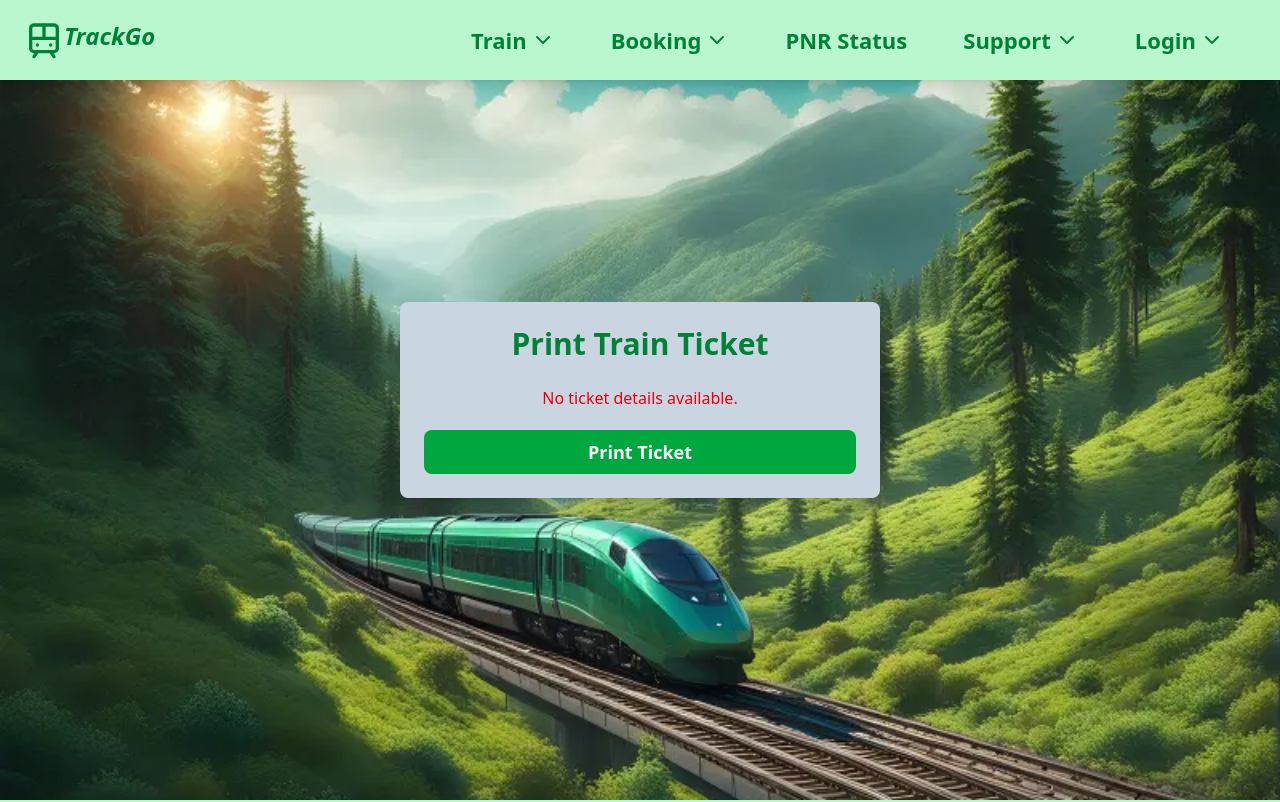
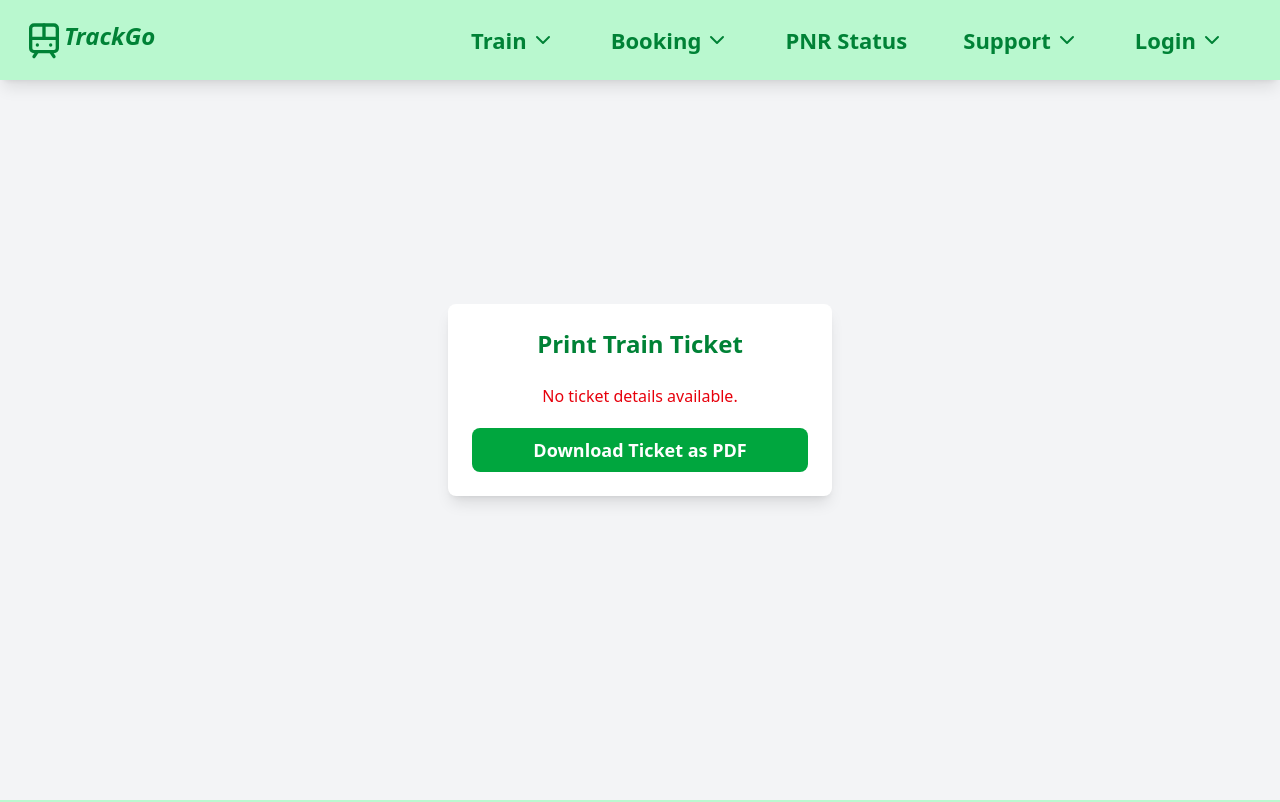
Before and after one commit to kiranmore2404/icp9.0-react-group-project-4, a React (Vite) app: page /print-train-ticket in a window 1280 px wide. Shown: the top 802 px of the page. Built offline with nearby package versions, Linux system fonts and the light colour scheme.

Commit message:
train ticket

```diff
--- a/src/views/Train/CancelTrainTicket.jsx
+++ b/src/views/Train/CancelTrainTicket.jsx
@@ -1,5 +1,5 @@
 import React, { useState } from 'react';
-import toast, {Toaster} from 'react-hot-toast';
+import toast, { Toaster } from 'react-hot-toast';
 import Background from "../../assets/images/bg12.webp";
 
 const CancelTrainTicketPage = () => {
@@ -17,20 +17,38 @@ const CancelTrainTicketPage = () => {
   };
 
   const handleCancel = () => {
-    if (ticketDetails.bookingId && ticketDetails.cancelReason) {
-      console.log("Canceling ticket for Booking ID:", ticketDetails.bookingId);
+    const storedTicket = localStorage.getItem("bookingDetails");
+
+    if (!ticketDetails.bookingId || !ticketDetails.cancelReason) {
+      toast.error("Please provide all the details.");
+      return;
+    }
+
+    if (!storedTicket) {
+      toast.error("No ticket found in storage.");
+      return;
+    }
+
+    const parsedTicket = JSON.parse(storedTicket);
+
+    if (parsedTicket.bookingID === ticketDetails.bookingId) {
+      localStorage.removeItem("bookingDetails");
       toast.success("Ticket Cancelled Successfully");
+
+      setTimeout(() => {
+        navigate("/");
+      }, 1000);
+
+      setTicketDetails({ bookingId: '', cancelReason: '' });
     } else {
-      toast.error("Please provide all the details.");
+      toast.error("Invalid Booking ID. No matching ticket found.");
     }
   };
 
   return (
     <div
       className="relative min-h-screen flex items-center justify-center bg-cover bg-center"
-        style={{
-          backgroundImage: `url(${Background})`,
-        }}
+      style={{ backgroundImage: `url(${Background})` }}
     >
       <div className="md:w-120 w-80 mx-auto p-6 bg-slate-300 rounded-lg shadow-lg mt-30 mb-10">
         <h1 className="md:text-3xl text-2xl font-bold text-center text-green-700 mb-6">Cancel Train Ticket</h1>
@@ -38,7 +56,6 @@ const CancelTrainTicketPage = () => {
           <div>
             <label className="block text-lg font-medium text-gray-600">Booking ID</label>
             <input
-            id="bookingId"
               type="text"
               name="bookingId"
               placeholder="Enter Booking ID"
@@ -50,7 +67,6 @@ const CancelTrainTicketPage = () => {
           <div>
             <label className="block text-lg font-medium text-gray-600">Reason for Cancellation</label>
             <textarea
-            id="cancelReason"
               name="cancelReason"
               placeholder="Enter cancellation reason"
               value={ticketDetails.cancelReason}
@@ -67,7 +83,7 @@ const CancelTrainTicketPage = () => {
             Cancel Ticket
           </button>
         </form>
-      <Toaster/>
+        <Toaster />
       </div>
     </div>
   );
--- a/src/views/Train/PrintTrainTickit.jsx
+++ b/src/views/Train/PrintTrainTickit.jsx
@@ -1,22 +1,10 @@
 import React, { useEffect, useState, useRef } from "react";
 import { useReactToPrint } from "react-to-print";
 import toast, { Toaster } from "react-hot-toast";
-import Background from "../../assets/images/bg12.webp";
 
 const PrintTrainTicketPage = () => {
-  const ticketRef = useRef();
-  const [ticketDetails, setTicketDetails] = useState({
-    bookingID: "",
-    name: "",
-    age: "",
-    gender: "",
-    from: "",
-    to: "",
-    date: "",
-    passengers: "",
-    seatPreference: "",
-    totalPrice: "",
-  });
+  const ticketRef = useRef(null);
+  const [ticketDetails, setTicketDetails] = useState(null);
 
   const generateRandomTrainNumber = () => {
     return Math.floor(10000 + Math.random() * 90000);
@@ -26,7 +14,6 @@ const PrintTrainTicketPage = () => {
     const storedTicket = localStorage.getItem("bookingDetails");
     if (storedTicket) {
       const parsedTicket = JSON.parse(storedTicket);
-
       setTicketDetails({
         ...parsedTicket,
         trainNumber: generateRandomTrainNumber(),
@@ -38,23 +25,27 @@ const PrintTrainTicketPage = () => {
 
   const handlePrint = useReactToPrint({
     content: () => ticketRef.current,
+    documentTitle: `Train_Ticket_${ticketDetails?.bookingID || "Unknown"}`,
+    onBeforeGetContent: () => {
+      if (!ticketRef.current) {
+        toast.error("No ticket content to print!");
+        return null;
+      }
+    },
   });
 
   return (
-    <div
-      className="relative min-h-screen flex items-center justify-center bg-cover bg-center"
-      style={{ backgroundImage: `url(${Background})` }}
-    >
-      <div className="md:w-120 w-80 mx-auto p-6 bg-slate-300 rounded-lg shadow-lg">
-        <h1 className="md:text-3xl text-2xl font-bold text-center text-green-700 mb-6">
+    <div className="min-h-screen flex items-center justify-center bg-gray-100 p-6">
+      <div className="w-96 p-6 bg-white rounded-lg shadow-lg">
+        <h1 className="text-2xl font-bold text-center text-green-700 mb-6">
           Print Train Ticket
         </h1>
 
-        {ticketDetails.bookingID ? (
-          <div ref={ticketRef} className="p-4 bg-white rounded-lg shadow-lg border border-gray-400">
+        {ticketDetails ? (
+          <div ref={ticketRef} className="p-4 bg-gray-200 rounded-lg shadow-md">
             <h2 className="text-xl font-semibold text-center mb-4">Train Ticket</h2>
             <p><strong>Booking ID:</strong> {ticketDetails.bookingID}</p>
-            <p><strong>Passenger Name:</strong> {ticketDetails.name}</p>
+            <p><strong>Name:</strong> {ticketDetails.name}</p>
             <p><strong>Age:</strong> {ticketDetails.age}</p>
             <p><strong>Gender:</strong> {ticketDetails.gender}</p>
             <p><strong>ID Proof:</strong> {ticketDetails.idProof}</p>
@@ -63,6 +54,7 @@ const PrintTrainTicketPage = () => {
             <p><strong>Date:</strong> {ticketDetails.date}</p>
             <p><strong>Passengers:</strong> {ticketDetails.passengers}</p>
             <p><strong>Seat Preference:</strong> {ticketDetails.seatPreference}</p>
+            <p><strong>Train Number:</strong> {ticketDetails.trainNumber}</p>
             <p><strong>Total Price:</strong> ₹{ticketDetails.totalPrice}</p>
           </div>
         ) : (
@@ -72,8 +64,9 @@ const PrintTrainTicketPage = () => {
         <button
           onClick={handlePrint}
           className="w-full py-2 mt-5 bg-green-600 text-white text-lg font-bold rounded-lg hover:bg-green-700 transition duration-200"
+          disabled={!ticketDetails}
         >
-          Print Ticket
+          Download Ticket as PDF
         </button>
       </div>
       <Toaster />
```
Lines whose indentation alone changed are shown as unchanged.
